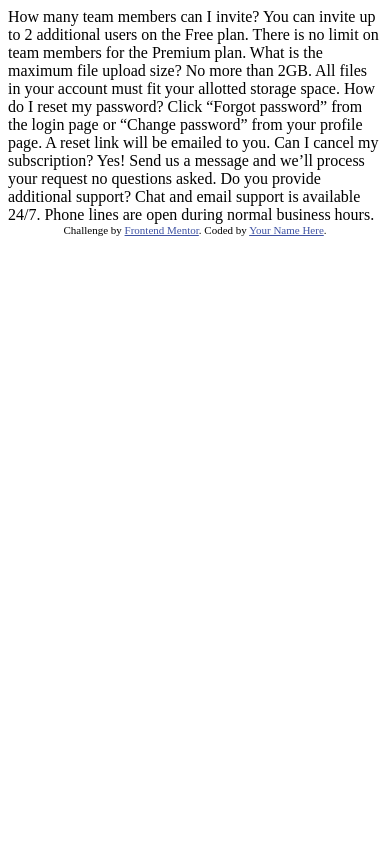
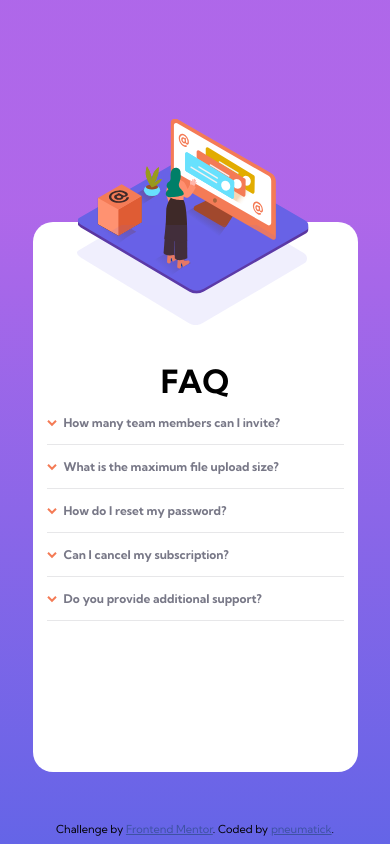
Before and after one commit to pneumatick/FrontendMentor-FAQAccordionCard, a plain HTML site: page index.html in a window 390 px wide. Drawn offline with Linux system fonts and the light colour scheme.

Commit message:
Mobile styling nearly complete

```diff
--- a/index.html
+++ b/index.html
@@ -4,37 +4,58 @@
   <meta charset="UTF-8">
   <meta name="viewport" content="width=device-width, initial-scale=1.0"> <!-- displays site properly based on user's device -->
 
+  <link rel="preconnect" href="https://fonts.googleapis.com">
+  <link rel="preconnect" href="https://fonts.gstatic.com" crossorigin>
+  <link href="https://fonts.googleapis.com/css2?family=Kumbh+Sans:wght@400;700&display=swap" rel="stylesheet">
   <link rel="icon" type="image/png" sizes="32x32" href="./images/favicon-32x32.png">
+  <link rel="stylesheet" href="style.css">
 
   <title>Frontend Mentor | FAQ Accordion Card</title>
-
-  <!-- Feel free to remove these styles or customise in your own stylesheet 👍 -->
-  <style>
-    .attribution { font-size: 11px; text-align: center; }
-    .attribution a { color: hsl(228, 45%, 44%); }
-  </style>
 </head>
 <body>
-  How many team members can I invite?
-  You can invite up to 2 additional users on the Free plan. There is no limit on
-  team members for the Premium plan.
+  <main>
+    <div class="images">
+      <img id="mobile-woman" class="mobile-image" src="images/illustration-woman-online-mobile.svg">
+      <img id="mobile-bg" class="mobile-image" src="images/bg-pattern-mobile.svg">
+    </div>
+    <div class="faq-section">
+      <h1>FAQ</h1>
+      <div class="faq-accordion">
+        <details>
+          <summary>How many team members can I invite?</summary>
+          <p>You can invite up to 2 additional users on the Free plan. There is no limit on
+            team members for the Premium plan.</p>
+        </details>
 
-  What is the maximum file upload size?
-  No more than 2GB. All files in your account must fit your allotted storage space.
+        <details>
+          <summary>What is the maximum file upload size?</summary>
+          <p>No more than 2GB. All files in your account must fit your allotted storage space.</p>
+        </details>
 
-  How do I reset my password?
-  Click “Forgot password” from the login page or “Change password” from your profile page.
-  A reset link will be emailed to you.
+        <details>
+          <summary>How do I reset my password?</summary>
+          <p>Click “Forgot password” from the login page or “Change password” from your profile page.
+            A reset link will be emailed to you.</p>
+        </details>
 
-  Can I cancel my subscription?
-  Yes! Send us a message and we’ll process your request no questions asked.
+        <details>
+          <summary>Can I cancel my subscription?</summary>
+          <p>Yes! Send us a message and we’ll process your request no questions asked.</p>
+        </details>
 
-  Do you provide additional support?
-  Chat and email support is available 24/7. Phone lines are open during normal business hours.
+        <details>
+          <summary>Do you provide additional support?</summary>
+          <p>Chat and email support is available 24/7. Phone lines are open during normal business hours.</p>
+        </details>
+        </div>
+      </div>
+    </main>
 
-  <div class="attribution">
-    Challenge by <a href="https://www.frontendmentor.io?ref=challenge" target="_blank">Frontend Mentor</a>.
-    Coded by <a href="#">Your Name Here</a>.
-  </div>
+    <footer>
+      <div class="attribution">
+        Challenge by <a href="https://www.frontendmentor.io?ref=challenge" target="_blank">Frontend Mentor</a>.
+        Coded by <a href="https://github.com/pneumatick/FrontendMentor-FAQAccordionCard">pneumatick</a>.
+      </div>
+    </footer>
 </body>
 </html>
--- /dev/null
+++ b/style.css
@@ -0,0 +1,108 @@
+* {
+    font-family: 'Kumbh Sans', sans-serif;
+}
+
+html, body {
+    height: 100%;
+    margin: 0;
+}
+
+body {
+    background: linear-gradient(180deg, hsl(273, 75%, 66%) 25%, hsl(240, 73%, 65%) 100%);
+    display: flex;
+    justify-content: center;
+    align-items: center;
+    flex-direction: column;
+}
+
+main {
+    position: absolute;
+    width: 325px;
+    height: 550px;
+    background-color: white;
+    box-sizing: border-box;
+    padding: 14px;
+    border-radius: 20px;
+    bottom: 72px;
+}
+
+h1 {
+    margin: 0;
+    text-align: center;
+}
+
+details, summary {
+    color: hsl(240, 6%, 50%);
+    font-size: 12px;
+    font-weight: 700;
+}
+
+details {
+    border-bottom: 1px solid hsl(240, 5%, 91%);
+    padding: 14px 0;
+}
+
+details:hover {
+   cursor: pointer;
+}
+
+summary {
+    list-style-image: url("images/icon-arrow-down.svg");
+}
+
+summary:hover {
+    color: hsl(14, 88%, 65%);
+}
+
+summary:focus {
+    color: hsl(237, 12%, 33%);
+}
+
+p {
+    font-weight: 400;
+}
+
+footer {
+    position: absolute;
+    bottom: 8px;
+}
+
+.images {
+    height: 125px;
+}
+
+.mobile-image {
+    position: relative;
+    height: 100px;
+}
+
+#mobile-woman {
+    bottom: 80px;
+    left: 80px;
+    scale: 1.75;
+}
+
+#mobile-bg {
+    bottom: 115px;
+    left: 30px;
+}
+
+.faq-section {
+    bottom: 0;
+    box-sizing: border-box;
+}
+
+.faq-accordion {
+    width: 100%;
+    height: 350px;
+    overflow: hidden;
+}
+
+.attribution {
+    font-size: 11px;
+    text-align: center;
+}
+
+.attribution a {
+    color: hsl(228, 45%, 44%);
+}
```
